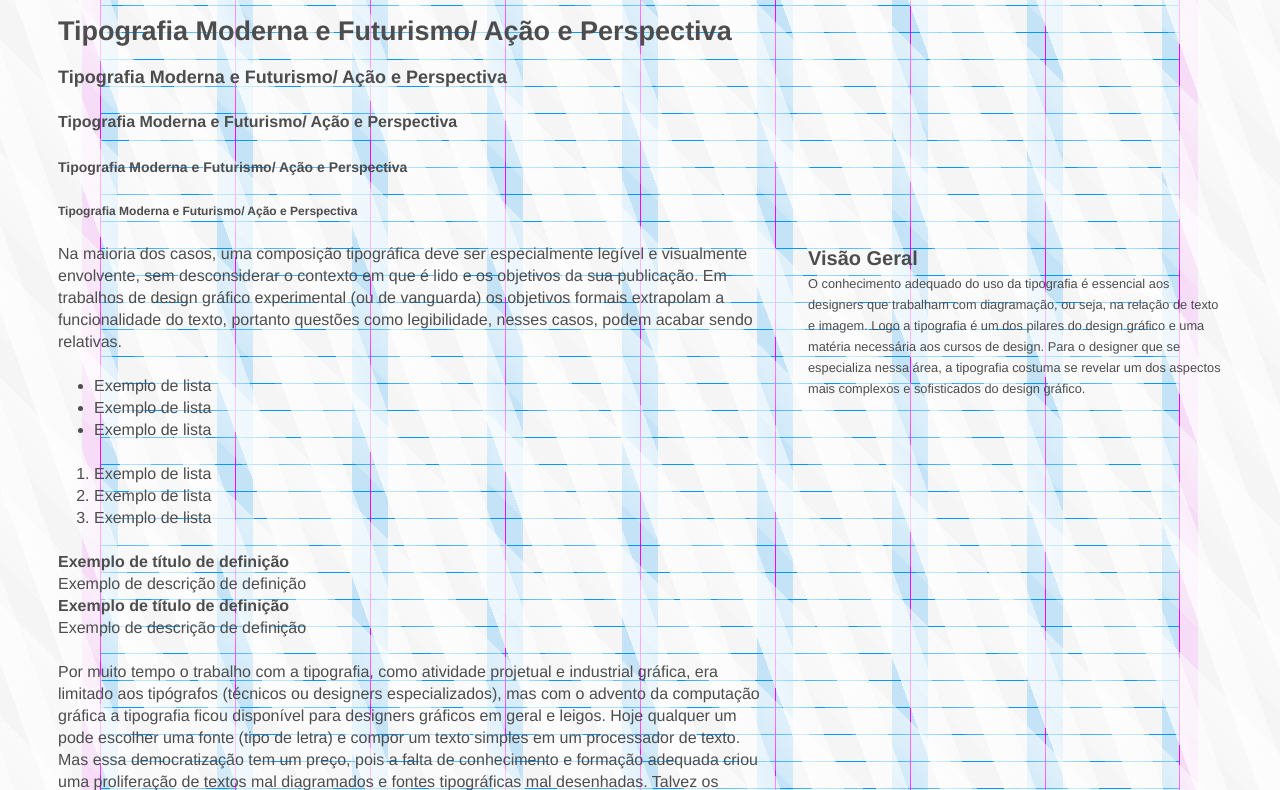
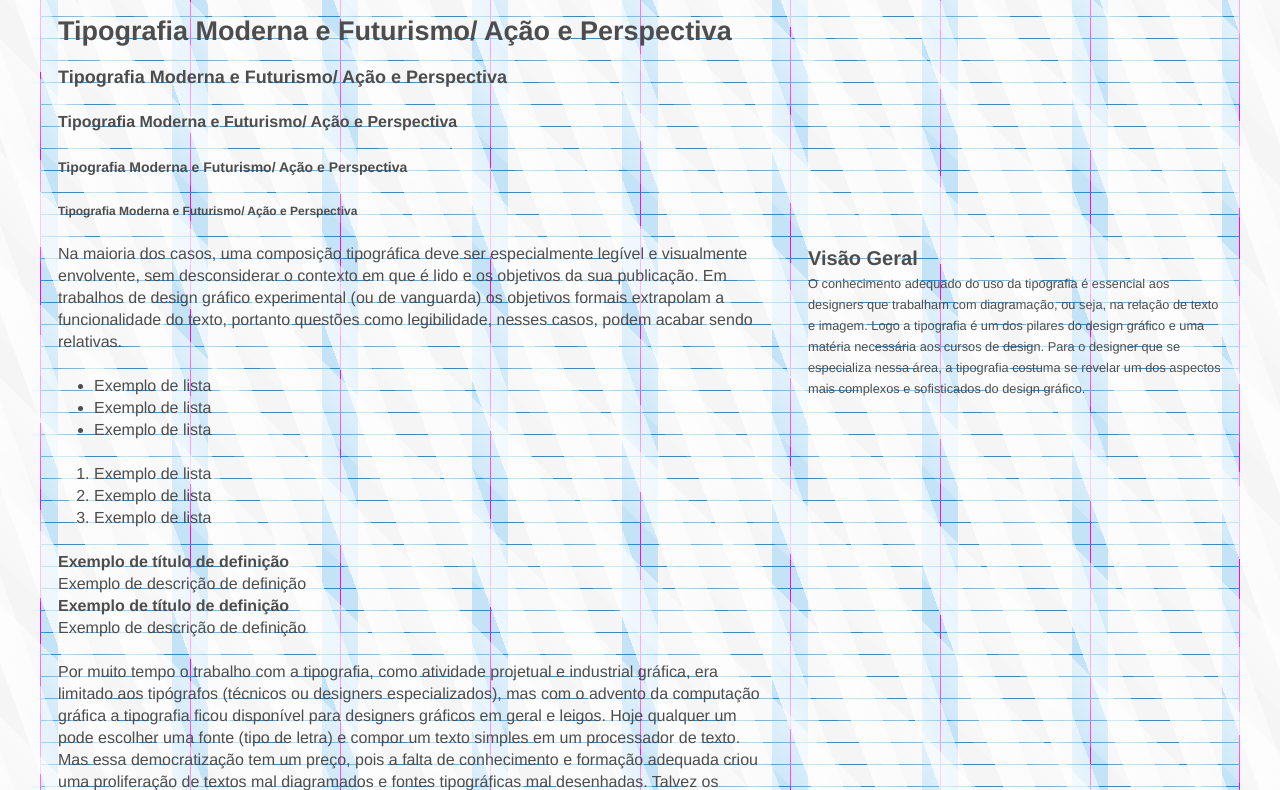
Before and after one commit to viniciusbraga/basalstyle, a plain HTML site: page templates/index.html in a window 1280 px wide. Shown: the part 291-1081 px from the top of the page. Drawn offline with Linux system fonts and the light colour scheme.

Commit message:
Aplica a nova imagem de grid

```diff
--- a/templates/index.css
+++ b/templates/index.css
@@ -10,7 +10,7 @@ body {
   background-color: rgba(245,245,245,1);
   background-image: repeating-linear-gradient(70deg, transparent, transparent 30px, rgba(255,255,255,.7) 30px, rgba(255,255,255,.5) 60px),
                     repeating-linear-gradient(45deg, transparent, transparent 30px, rgba(255,255,255,.2) 30px, rgba(255,255,255,.5) 80px),
-                    url(../images/grid-1116x27-baseline.png);
+                    url(../images/grid-1200x22-baseline.png);
 }
 
 .rulerBottom, .rulerLeft, .rulerRight, .rulerTop {
```
